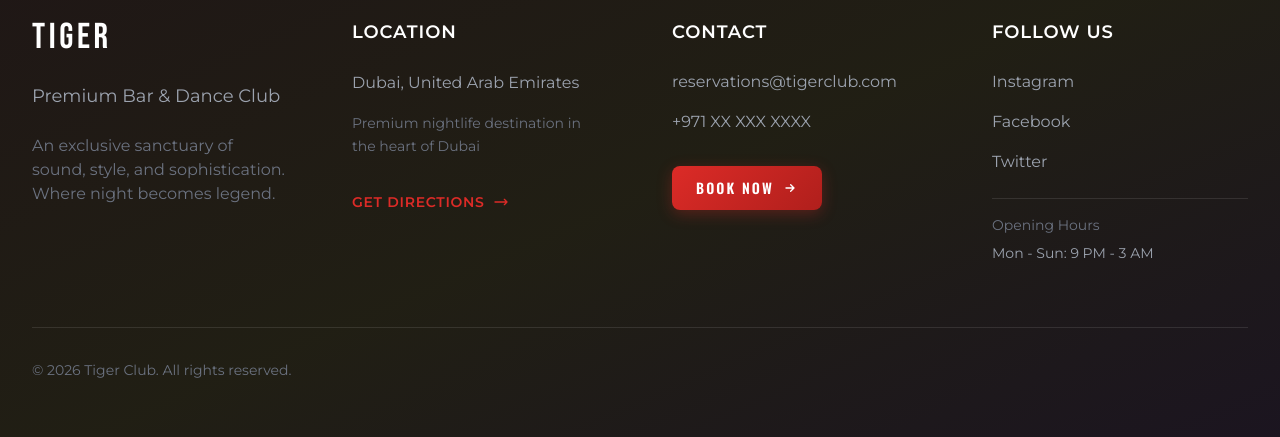
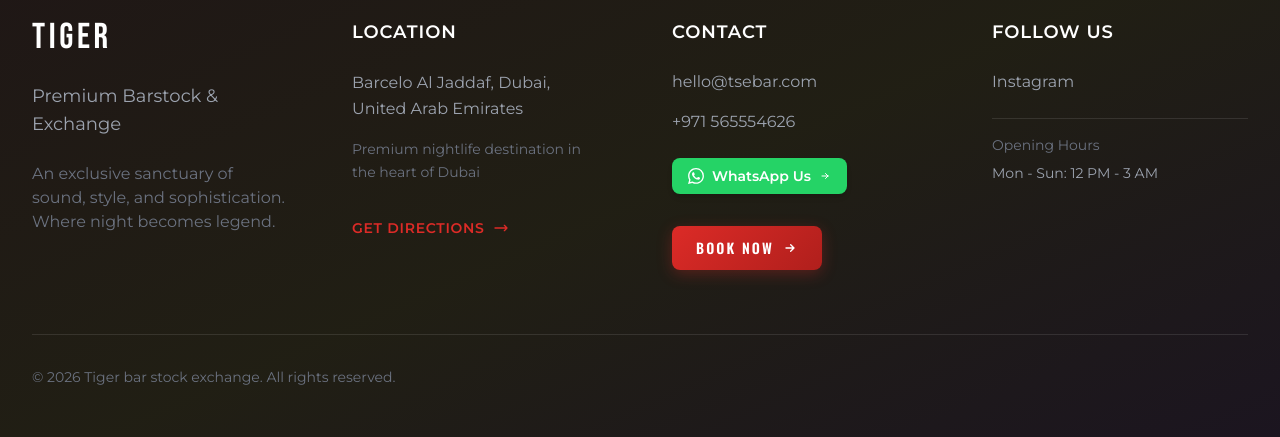
Before and after one commit to Aswinraj69/tiger, a Next.js app: page / in a window 1280 px wide. Shown: the part 6196-6633 px from the top of the page. Built offline with nearby package versions, Linux system fonts and the light colour scheme.

Commit message:
changes of contact details

```diff
--- a/components/Footer.tsx
+++ b/components/Footer.tsx
@@ -19,7 +19,7 @@
               TIGER
             </h3>
             <p className="text-gray-400 text-base sm:text-lg mb-6 leading-relaxed">
-              Premium Bar & Dance Club
+              Premium Barstock & Exchange
             </p>
             <p className="text-gray-500 text-sm sm:text-base leading-relaxed">
               An exclusive sanctuary of sound, style, and sophistication. Where night becomes legend.
@@ -33,14 +33,16 @@
             </h4>
             <div className="space-y-4">
               <p className="text-gray-400 text-base leading-relaxed">
-                Dubai, United Arab Emirates
+                Barcelo Al Jaddaf, Dubai, United Arab Emirates
               </p>
               <p className="text-gray-500 text-sm leading-relaxed">
                 Premium nightlife destination in the heart of Dubai
               </p>
               <div className="pt-4">
                 <a
-                  href="#"
+                  href="https://www.google.com/maps?um=1&ie=UTF-8&fb=1&gl=ae&sa=X&geocode=KTM4z0g9Q18-MVGU7rF3rOiy&daddr=Al+Jadaf+-+Dubai"
+                  target="_blank"
+                  rel="noopener noreferrer"
                   className="inline-flex items-center gap-2 text-primary hover:text-primary-light text-sm font-semibold uppercase tracking-wider transition-colors"
                 >
                   Get Directions
@@ -62,14 +64,37 @@
                 href="mailto:reservations@tigerclub.com"
                 className="block text-gray-400 hover:text-primary text-base transition-colors"
               >
-                reservations@tigerclub.com
+                hello@tsebar.com
               </a>
               <a
-                href="tel:+971XXXXXXXXX"
+                href="tel:+971565554626"
                 className="block text-gray-400 hover:text-primary text-base transition-colors"
               >
-                +971 XX XXX XXXX
+                +971 565554626
               </a>
+              <div className="pt-2">
+                <a
+                  href="https://wa.me/971565554626?text=Hello%20Tiger%20Club%2C%20I%20would%20like%20to%20know%20more%20about%20your%20services"
+                  target="_blank"
+                  rel="noopener noreferrer"
+                  className="inline-flex items-center gap-2 bg-[#25D366] hover:bg-[#20BA5A] text-white px-4 py-2 rounded-lg transition-all duration-300 group shadow-md hover:shadow-lg hover:scale-105"
+                  aria-label="Contact us on WhatsApp"
+                >
+                  {/* WhatsApp Logo SVG */}
+                  <svg
+                    className="w-4 h-4"
+                    fill="currentColor"
+                    viewBox="0 0 24 24"
+                    xmlns="http://www.w3.org/2000/svg"
+                  >
+                    <path d="M17.472 14.382c-.297-.149-1.758-.867-2.03-.967-.273-.099-.471-.148-.67.15-.197.297-.767.966-.94 1.164-.173.199-.347.223-.644.075-.297-.15-1.255-.463-2.39-1.475-.883-.788-1.48-1.761-1.653-2.059-.173-.297-.018-.458.13-.606.134-.133.298-.347.446-.52.149-.174.198-.298.298-.497.099-.198.05-.371-.025-.52-.075-.149-.669-1.612-.916-2.207-.242-.579-.487-.5-.669-.51-.173-.008-.371-.01-.57-.01-.198 0-.52.074-.792.372-.272.297-1.04 1.016-1.04 2.479 0 1.462 1.065 2.875 1.213 3.074.149.198 2.096 3.2 5.077 4.487.709.306 1.262.489 1.694.625.712.227 1.36.195 1.871.118.571-.085 1.758-.719 2.006-1.413.248-.694.248-1.289.173-1.413-.074-.124-.272-.198-.57-.347m-5.421 7.403h-.004a9.87 9.87 0 01-5.031-1.378l-.361-.214-3.741.982.998-3.648-.235-.374a9.86 9.86 0 01-1.51-5.26c.001-5.45 4.436-9.884 9.888-9.884 2.64 0 5.122 1.03 6.988 2.898a9.825 9.825 0 012.893 6.994c-.003 5.45-4.437 9.884-9.885 9.884m8.413-18.297A11.815 11.815 0 0012.05 0C5.495 0 .16 5.335.157 11.892c0 2.096.547 4.142 1.588 5.945L.057 24l6.305-1.654a11.882 11.882 0 005.683 1.448h.005c6.554 0 11.89-5.335 11.893-11.893a11.821 11.821 0 00-3.48-8.413Z"/>
+                  </svg>
+                  <span className="font-semibold text-xs sm:text-sm">WhatsApp Us</span>
+                  <svg className="w-3 h-3 transition-transform duration-300 group-hover:translate-x-1" fill="none" stroke="currentColor" viewBox="0 0 24 24">
+                    <path strokeLinecap="round" strokeLinejoin="round" strokeWidth={2} d="M13 7l5 5m0 0l-5 5m5-5H6" />
+                  </svg>
+                </a>
+              </div>
               <div className="pt-4">
                 <button className="premium-button text-white px-6 py-3 text-sm font-heading font-bold uppercase tracking-[0.15em] relative overflow-hidden group">
                   <span className="relative z-10 flex items-center justify-center gap-2">
@@ -90,27 +115,17 @@
             </h4>
             <div className="space-y-4 mb-6">
               <a
-                href="#"
+                href="https://www.instagram.com/tigerbardxb?igsh=YjNyYXFwNjJyMjFo"
+                target="_blank"
+                rel="noopener noreferrer"
                 className="block text-gray-400 hover:text-primary text-base transition-colors"
               >
                 Instagram
               </a>
-              <a
-                href="#"
-                className="block text-gray-400 hover:text-primary text-base transition-colors"
-              >
-                Facebook
-              </a>
-              <a
-                href="#"
-                className="block text-gray-400 hover:text-primary text-base transition-colors"
-              >
-                Twitter
-              </a>
             </div>
             <div className="pt-4 border-t border-white/10">
               <p className="text-gray-500 text-sm mb-2">Opening Hours</p>
-              <p className="text-gray-400 text-sm">Mon - Sun: 9 PM - 3 AM</p>
+              <p className="text-gray-400 text-sm">Mon - Sun: 12 PM - 3 AM</p>
             </div>
           </div>
         </div>
@@ -146,7 +161,7 @@
         <div className="border-t border-white/10 pt-8">
           <div className="flex flex-col sm:flex-row justify-between items-center gap-4">
             <p className="text-gray-500 text-sm text-center sm:text-left">
-              &copy; 2026 Tiger Club. All rights reserved.
+              &copy; 2026 Tiger bar stock exchange. All rights reserved.
             </p>
             {/* <div className="flex gap-6">
               <Link href="#" className="text-gray-500 hover:text-primary text-sm transition-colors">
```
